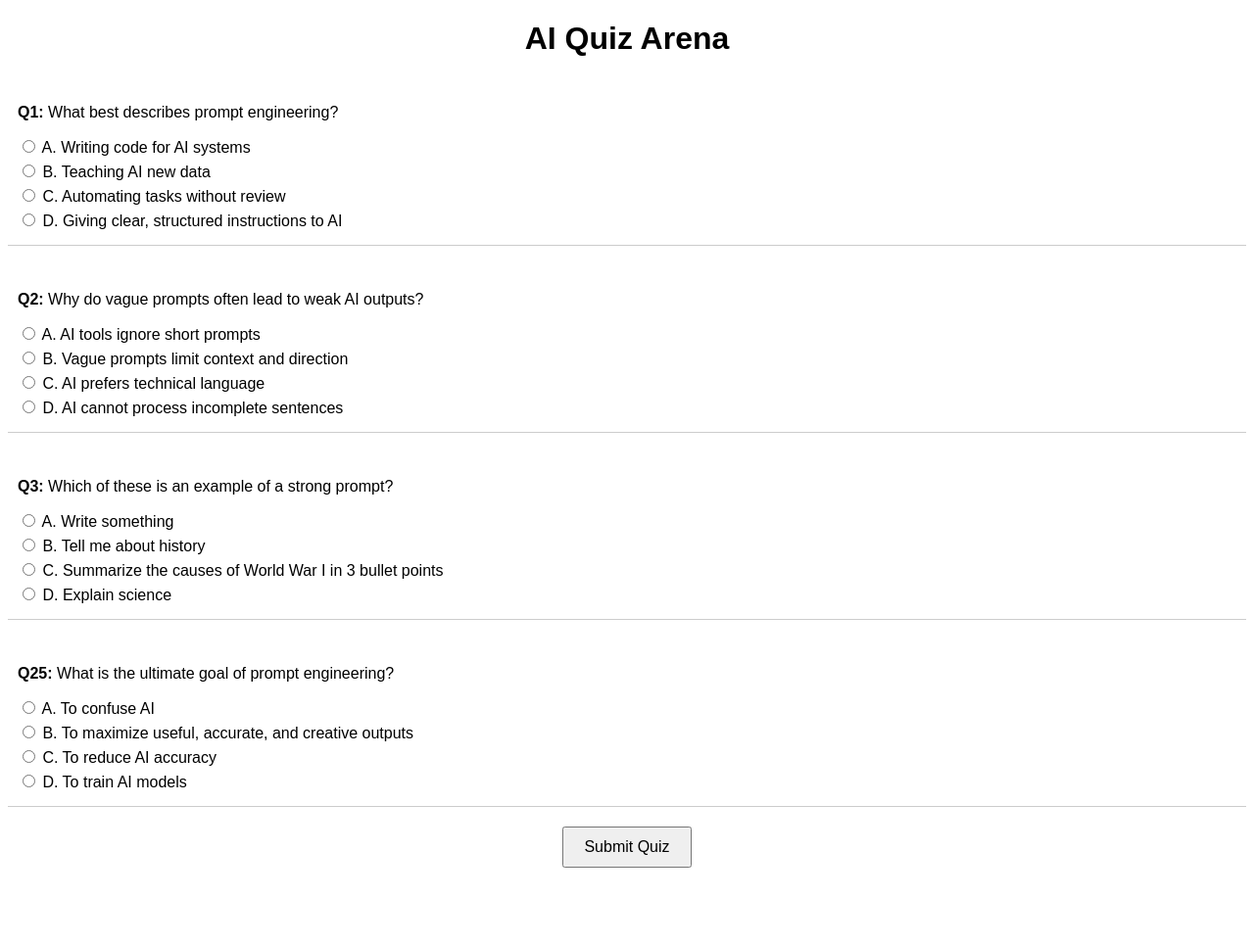
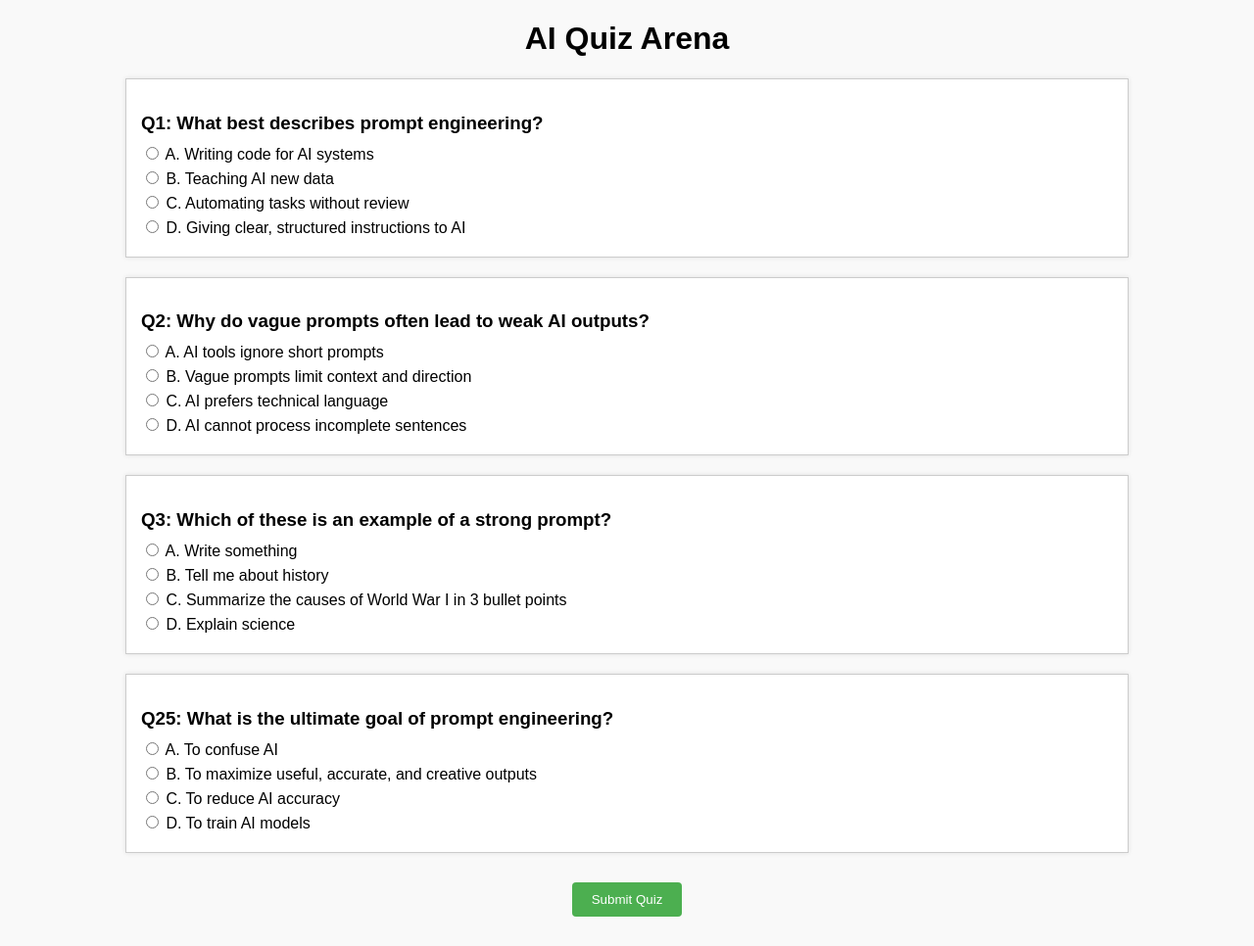
Before and after one commit to kennethkaranja-web/ai_quiz_arena, a Flask app: page /quiz in a window 1280 px wide. Shown: the whole page at 98% size. Before the commit the page ends 886 px from the top, so only its background shows below. Run offline with Flask 3, Linux system fonts and the light colour scheme; the visitor is signed in with stand-in values (Sample User, id 1).

Commit message:
Add dynamic quiz template for all 25 questions

```diff
--- a/templates/quiz.html
+++ b/templates/quiz.html
@@ -3,42 +3,49 @@
 <head>
     <title>AI Quiz Arena</title>
     <style>
-        body { font-family: Arial, sans-serif; }
+        body { font-family: Arial, sans-serif; margin: 20px; background-color: #f9f9f9; }
         h1 { text-align: center; }
-        .question {
-            margin-bottom: 20px;
-            padding: 10px;
-            border-bottom: 1px solid #ccc;
+        .question-box {
+            margin: 20px auto;
+            padding: 15px;
+            border: 1px solid #ccc;
+            background: #fff;
+            width: 80%;
+            box-shadow: 0 0 5px rgba(0,0,0,0.1);
         }
-        .options label {
+        .question-box h3 { margin-bottom: 10px; }
+        label {
             display: block;
             margin: 5px 0;
         }
-        .submit-btn {
+        button {
             display: block;
-            margin: 20px auto;
+            margin: 30px auto;
             padding: 10px 20px;
-            font-size: 16px;
+            background: #4CAF50;
+            color: white;
+            border: none;
+            border-radius: 4px;
+            cursor: pointer;
         }
+        button:hover { background: #45a049; }
     </style>
 </head>
 <body>
     <h1>AI Quiz Arena</h1>
     <form method="POST" action="/submit">
         {% for q in questions %}
-            <div class="question">
-                <p><strong>Q{{ q.id }}:</strong> {{ q.question }}</p>
-                <div class="options">
+        <div class="question-box">
+            <h3>Q{{ q.id }}: {{ q.question }}</h3>
             {% for option in q.options %}
                 <label>
-                            <input type="radio" name="q{{ q.id }}" value="{{ option[0] }}">
+                    <input type="radio" name="q{{ q.id }}" value="{{ option[0] }}" required>
                     {{ option }}
                 </label>
             {% endfor %}
         </div>
-            </div>
         {% endfor %}
-        <button type="submit" class="submit-btn">Submit Quiz</button>
+        <button type="submit">Submit Quiz</button>
     </form>
 </body>
 </html>
```
Lines whose indentation alone changed are shown as unchanged.
